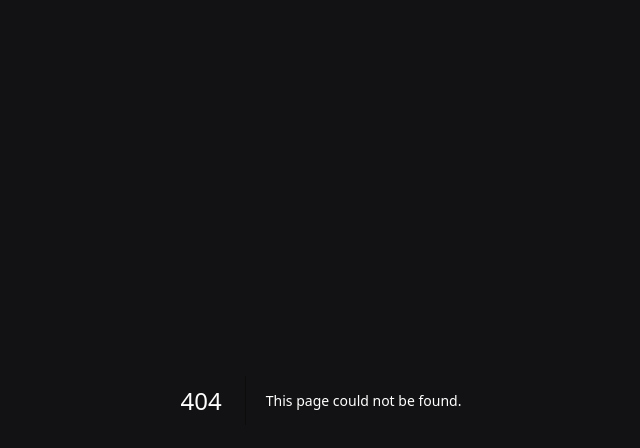
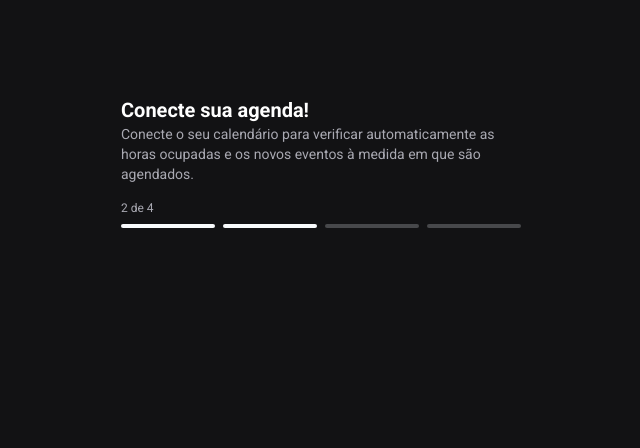
Before and after one commit to Mariano1994/ignite-call, a Next.js app: page /register/connect-calendar in a window 1280 px wide. Before the commit this address had no page. Shown: the top 448 px of the page, without its empty margins (319-959 px from the left). Built offline with nearby package versions, Linux system fonts and the light colour scheme; a web font is replaced by a local one.

Commit message:
Refactoring multistep compent makint it more flexible and reuseble for any size of steps

```diff
--- a/app/api/users/route.ts
+++ b/app/api/users/route.ts
@@ -1,7 +1,6 @@
 import { prisma } from "@/app/lib/prisma";
 import { NextResponse } from "next/server";
 import { cookies } from "next/headers";
-import { setCookie } from "nookies";
 
 export async function POST(req: Request, res: Response) {
   const userData = await req.json();
--- a/app/components/multi-step-component.tsx
+++ b/app/components/multi-step-component.tsx
@@ -1,12 +1,28 @@
-function MultiStepComponent() {
+interface MultiStepComponentProps {
+  totalSteps: number;
+  currentStep: number;
+}
+function MultiStepComponent({
+  totalSteps,
+  currentStep,
+}: MultiStepComponentProps) {
+  const steps = Array.from({ length: totalSteps }, (_, index) => index + 1);
+  console.log(steps);
+
   return (
     <div className="flex flex-col mt-4 gap-2">
-      <span className="text-xs font-thin text-gray-200">1 de 4</span>
+      <span className="text-xs font-thin text-gray-200">
+        {currentStep} de {totalSteps}
+      </span>
       <div className="flex gap-2 items-center">
-        <div className="h-1 w-28 bg-slate-50 rounded-sm"></div>
-        <div className="h-1 w-28 bg-slate-200/25 rounded-sm"></div>
-        <div className="h-1 w-28 bg-slate-200/25 rounded-sm"></div>
-        <div className="h-1 w-28 bg-slate-200/25 rounded-sm"></div>
+        {steps.map((step) => (
+          <div
+            key={step}
+            className={`h-1 w-28 ${
+              step <= currentStep ? "bg-slate-50" : "bg-slate-200/25"
+            } rounded-sm`}
+          ></div>
+        ))}
       </div>
     </div>
   );
--- a/app/components/user-register-form.tsx
+++ b/app/components/user-register-form.tsx
@@ -46,7 +46,7 @@ function UserRegisterForm() {
       });
       reset();
     } catch (error) {
-      console.log();
+      console.log(error);
     }
   }
 
--- a/app/pages/register-page.tsx
+++ b/app/pages/register-page.tsx
@@ -12,7 +12,7 @@ function RegisterPage() {
             Precisamos de algumas informações para criar seu perfil! Ah, você
             pode editar essas informações depois.
           </p>
-          <MultiStepComponent />
+          <MultiStepComponent totalSteps={4} currentStep={1} />
         </div>
         <UserRegisterForm />
       </div>
--- /dev/null
+++ b/app/register/connect-calendar/page.tsx
@@ -0,0 +1,21 @@
+import MultiStepComponent from "@/app/components/multi-step-component";
+
+function Page() {
+  return (
+    <div className=" flex justify-center mt-24">
+      <div className="flex flex-col items-center max-w-[540px] px-4 gap-1">
+        <div className="max-w-[400px]">
+          <h2 className="text-xl font-bold">Conecte sua agenda!</h2>
+          <p className="text-sm text-gray-200 leading-5">
+            Conecte o seu calendário para verificar automaticamente as horas
+            ocupadas e os novos eventos à medida em que são agendados.
+          </p>
+          <MultiStepComponent totalSteps={4} currentStep={2} />
+        </div>
+        {/* <UserRegisterForm /> */}
+      </div>
+    </div>
+  );
+}
+
+export default Page;
```
